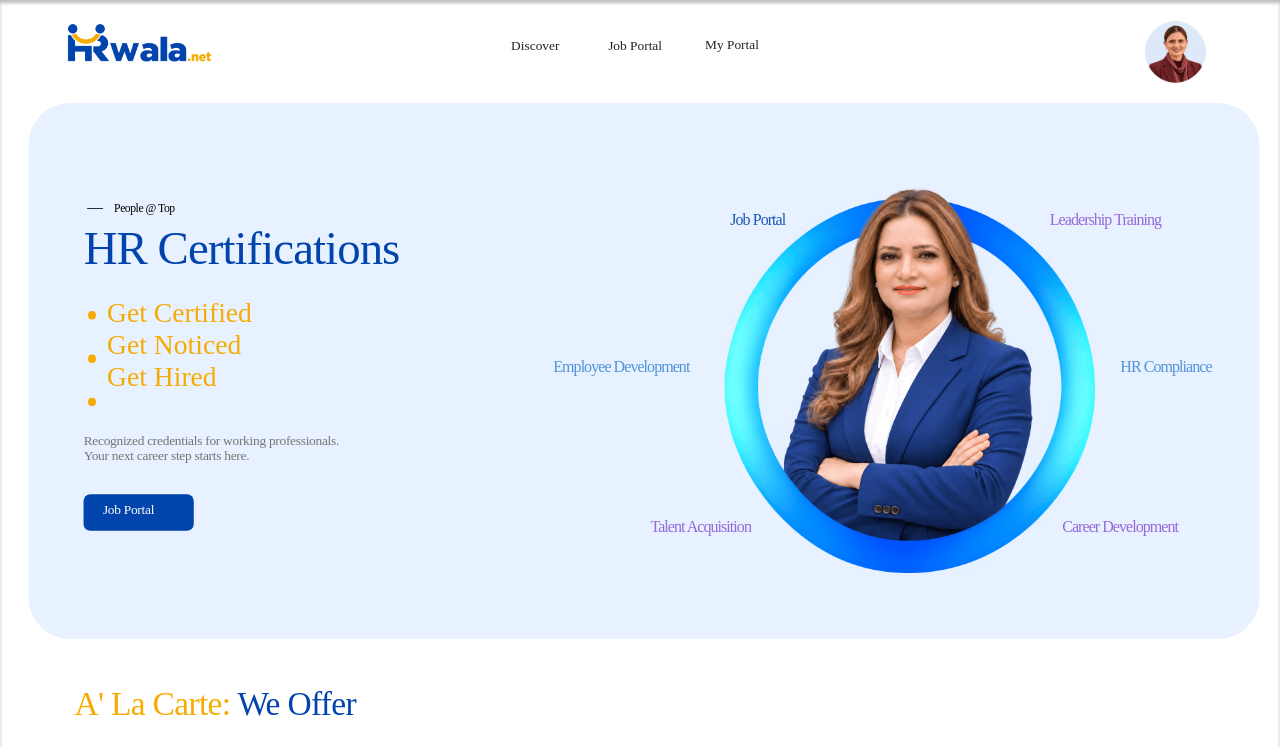
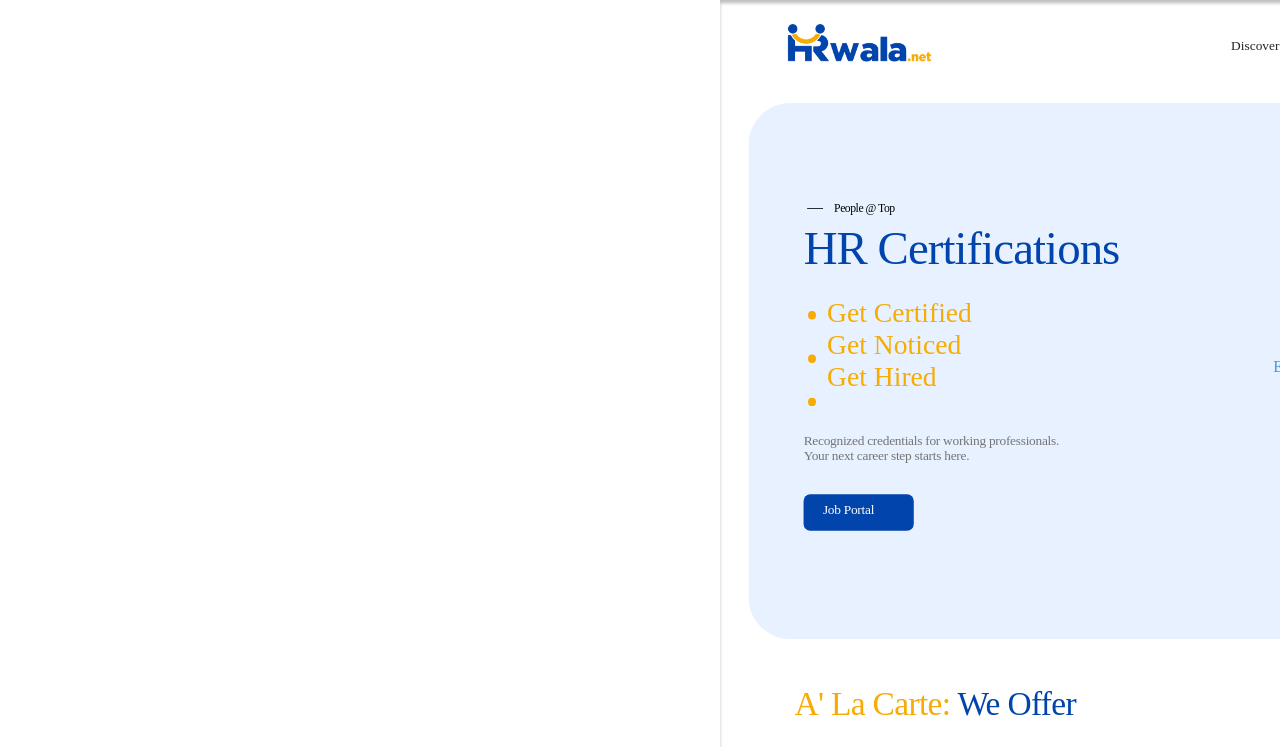
Before and after one commit to FarrukhHR/hrwala-sampl, a React (Vite) app in the folder HRWala-GitHub-Hostinger-Source/: page / in a window 1280 px wide. Shown: the top 747 px of the page. Built offline with nearby package versions, Linux system fonts and the light colour scheme; the HTML template or start-up script is replaced by a standard one; a web font is replaced by a local one.

Commit message:
created changges

```diff
--- a/HRWala-GitHub-Hostinger-Source/src/App.tsx
+++ b/HRWala-GitHub-Hostinger-Source/src/App.tsx
@@ -6,7 +6,7 @@ const DESIGN_HEIGHT = 7330;
 
 function getScale() {
   if (typeof window === "undefined") return 1;
-  return Math.min(document.documentElement.clientWidth / DESIGN_WIDTH, 1);
+  return document.documentElement.clientWidth / DESIGN_WIDTH;
 }
 
 export default function App() {
--- a/HRWala-GitHub-Hostinger-Source/src/index.css
+++ b/HRWala-GitHub-Hostinger-Source/src/index.css
@@ -67,10 +67,10 @@
 .design-canvas {
   position: absolute;
   top: 0;
-  left: max(0px, calc((100% - 1440px) / 2));
+  left: 50%;
   width: 1440px;
   height: 7330px;
-  transform-origin: top left;
+  transform-origin: top center;
 }
 
 .design-page {
```
